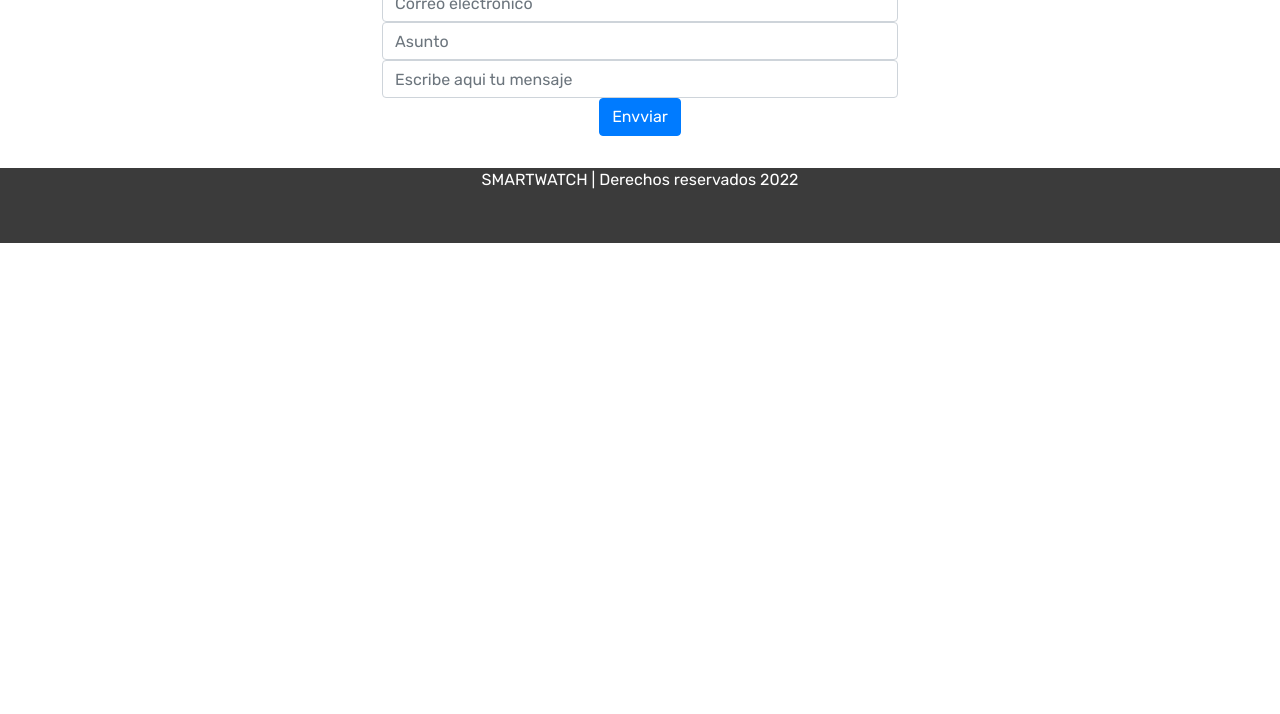
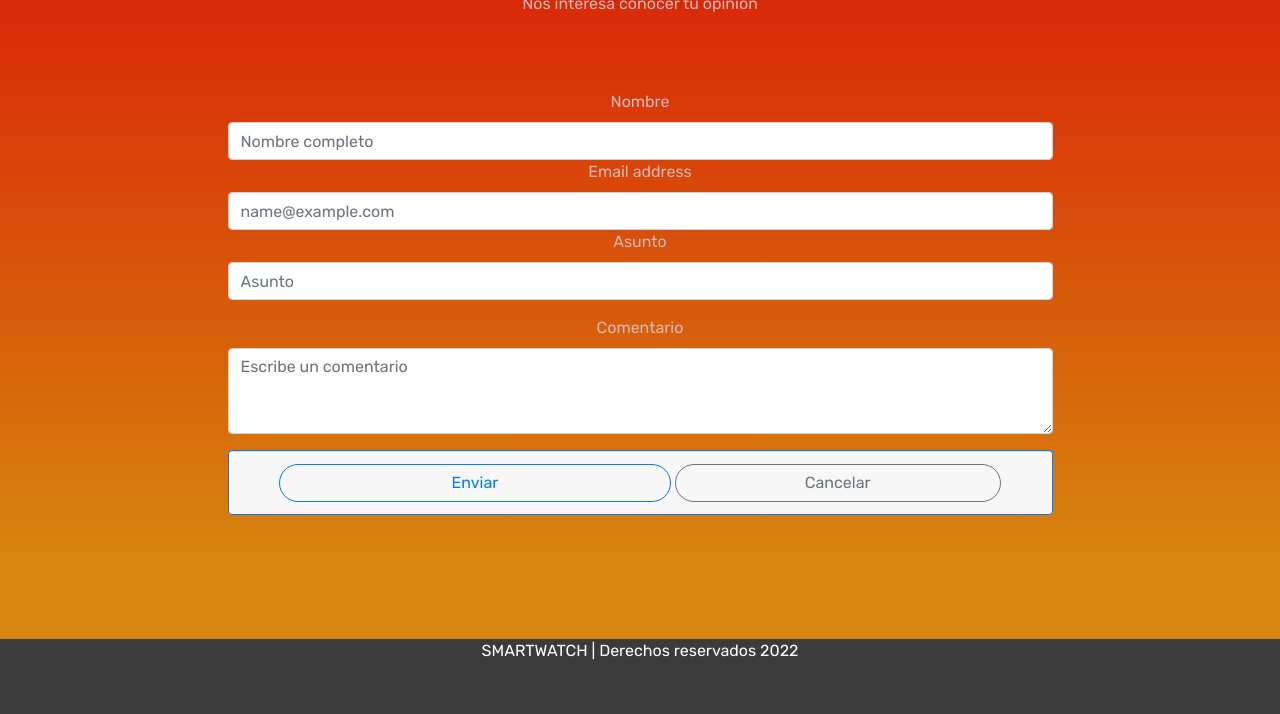
Before and after one commit to bfmvjesus895/Uso-de-video, a website: page contacto.html in a window 1280 px wide. Shown: the part 142-856 px from the top of the page. Before the commit the page ends 800 px from the top, so only its background shows below. Drawn offline with nearby package versions, Linux system fonts and the light colour scheme.

Commit message:
contactanos

```diff
--- a/contacto.html
+++ b/contacto.html
@@ -38,25 +38,34 @@
           </nav>
     </header>
 
-    <section>
+    <section id="contacto">
+      <div class="container">
           <div class="row justify-content-md-center espacio-row">
-        <div class="col-md-5">
-          <form method="POST">
-            <div class="form group">
-              <input type="text" class="form-control" id="nombre" name="nombre" placeholder="Nombre">
+              <div class="col-md-9">
+                  <h1 class="title"><strong>Contactanos</strong></h1>
+                  <p>Nos interesa conocer tu opinion</p>
+                  <pre>
+
+                  </pre>
+                  <div class="mb-3">
+                      <label for="exampleFormControlInput1" class="form-label">Nombre</label>
+                      <input type="email" class="form-control" id="exampleFormControlInput1" placeholder="Nombre completo">
+                      <label for="exampleFormControlInput1" class="form-label">Email address</label>
+                      <input type="email" class="form-control" id="exampleFormControlInput1" placeholder="name@example.com">
+                      <label for="exampleFormControlInput1" class="form-label">Asunto</label>
+                      <input type="email" class="form-control" id="exampleFormControlInput1" placeholder="Asunto">
                     </div>
-            <div class="form group">
-              <input type="email" class="form-control" id="correo" name="correo" placeholder="Correo electronico">
+                    <div class="mb-3">
+                      <label for="exampleFormControlTextarea1" class="form-label">Comentario</label>
+                      <textarea class="form-control" id="exampleFormControlTextarea1" placeholder="Escribe un comentario" rows="3"></textarea>
                     </div>
-            <div class="form group">
-              <input type="text" class="form-control" id="asunto" name="asunto" placeholder="Asunto">
+                  <div class="card rounded-3 border border-primary">
+                      <div class="card-footer footerCard">
+                          <button type="submit" class="btn btn-outline-primary col-6 rounded-pill">Enviar</button>
+                          <a href="index.html" class="btn btn-outline-secondary col-5 rounded-pill">Cancelar</a>
                       </div>
-            <div class="form group">
-              <input type="text" class="form-control" id="mensaje" name="mensaje" rows="5" placeholder="Escribe aqui tu mensaje">
                   </div>
-
-            <button id="btnComentarios" class="btn btn-primary">Envviar</button>
-          </form>
+              </div>
           </div>
       </div>
 
--- a/css/styles.css
+++ b/css/styles.css
@@ -74,22 +74,13 @@ a:hover {
     height: 4.6875em;
 }
 
-/**************************************/
-/*         Estilos de contacto        */
-/**************************************/
-
-input, textarea {
-    display: block;
-    width: 28.125em;
-    margin: 0;
-    border: thin solid #707070;
-    border-radius: 0.3125em;
-    outline: none;
-    -webkit-box-sizing: border-box;
-    -moz-box-sizing: border-box;
-    box-sizing: border-box;
+/***************************************/
+/* Estilos de Contacto
+/***************************************/
+#contacto {
+	background:-webkit-linear-gradient(90deg, #d6860d 10%, #da2607 90%);
+	background:-moz-linear-gradient(90deg, hsl(234, 77%, 46%) 10%, #da2607 90%);
+	background: linear-linear-gradient(90deg, #1bbacf 10%, #da2607 90%);
+	color: rgb(216, 184, 184);
+    min-height: calc(100vh - 4.6875em);
 }
-
-input {
-    height: 3em;
-}
```
Also changed, not shown: 1 other file. Lines whose indentation alone changed are shown as unchanged.
